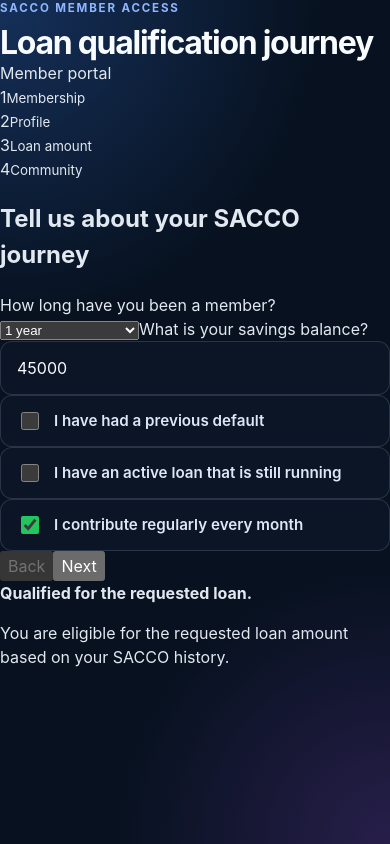
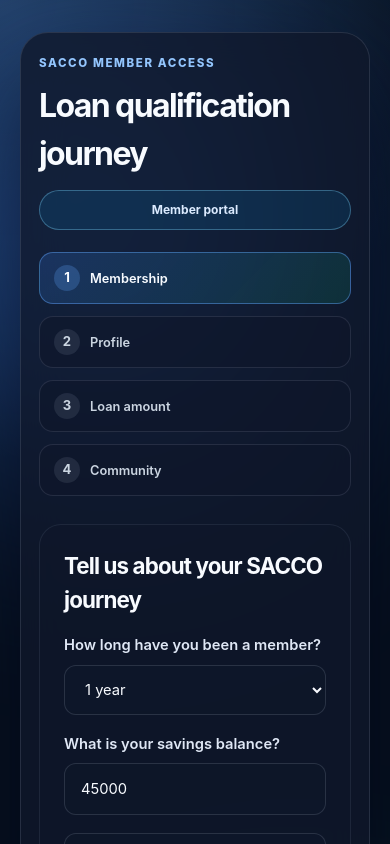
Before and after one commit to stevegilbs254-byte/sacco-system, a React app in the folder frontend/: page / in a window 390 px wide. Shown: the top 844 px of the page. Built offline with nearby package versions, Linux system fonts and the light colour scheme; the HTML template or start-up script is replaced by a standard one.

Commit message:
Add the new dark modern styling for the SACCO qualification flow and community feedback area.

```diff
--- a/frontend/src/App.css
+++ b/frontend/src/App.css
@@ -1,17 +1,5 @@
 * {
   box-sizing: border-box;
-}
-
-:root {
-  font-family: 'Inter', 'Segoe UI', sans-serif;
-  line-height: 1.5;
-  font-weight: 400;
-  color: #e2e8f0;
-  background: #07111f;
-  font-synthesis: none;
-  text-rendering: optimizeLegibility;
-  -webkit-font-smoothing: antialiased;
-  -moz-osx-font-smoothing: grayscale;
 }
 
 html,
@@ -23,18 +11,22 @@
 
 body {
   min-height: 100vh;
+  font-family: 'Inter', 'Segoe UI', sans-serif;
   background:
-    radial-gradient(circle at top left, rgba(59, 130, 246, 0.28), transparent 35%),
-    radial-gradient(circle at bottom right, rgba(168, 85, 247, 0.2), transparent 30%),
+    radial-gradient(circle at top left, rgba(96, 165, 250, 0.3), transparent 30%),
+    radial-gradient(circle at bottom right, rgba(45, 212, 191, 0.2), transparent 30%),
     #07111f;
+  color: #e2e8f0;
 }
 
 button,
-input {
+input,
+select,
+textarea {
   font: inherit;
 }
 
-.page-shell {
+.qualification-shell {
   position: relative;
   min-height: 100vh;
   display: grid;
@@ -43,166 +35,186 @@
   overflow: hidden;
 }
 
-.glow {
+.page-glow {
   position: absolute;
   width: 420px;
   height: 420px;
   border-radius: 50%;
-  filter: blur(110px);
-  opacity: 0.42;
-  z-index: 0;
+  filter: blur(120px);
+  opacity: 0.5;
 }
 
-.glow-left {
-  left: -120px;
-  top: 80px;
+.page-glow--left {
+  left: -100px;
+  top: 60px;
   background: rgba(59, 130, 246, 0.9);
 }
 
-.glow-right {
-  right: -100px;
-  bottom: 80px;
-  background: rgba(168, 85, 247, 0.9);
+.page-glow--right {
+  right: -110px;
+  bottom: 60px;
+  background: rgba(16, 185, 129, 0.8);
 }
 
-.loan-card {
+.app-card {
   position: relative;
   z-index: 1;
   width: min(100%, 980px);
-  padding: 32px;
-  background: rgba(15, 23, 42, 0.72);
-  border: 1px solid rgba(148, 163, 184, 0.2);
+  background: rgba(15, 23, 42, 0.8);
+  border: 1px solid rgba(148, 163, 184, 0.18);
   border-radius: 28px;
-  box-shadow: 0 30px 80px rgba(15, 23, 42, 0.5);
-  backdrop-filter: blur(18px);
+  box-shadow: 0 40px 100px rgba(2, 6, 23, 0.7);
+  padding: 28px;
+  backdrop-filter: blur(20px);
 }
 
-.header-band {
+.topbar {
   display: flex;
+  align-items: flex-start;
   justify-content: space-between;
-  align-items: flex-start;
-  gap: 16px;
-  margin-bottom: 28px;
+  gap: 12px;
+  margin-bottom: 22px;
 }
 
 .eyebrow {
-  margin: 0 0 8px;
-  color: #8fb7ff;
+  margin: 0 0 10px;
+  font-size: 0.72rem;
+  font-weight: 800;
+  letter-spacing: 0.14em;
   text-transform: uppercase;
-  letter-spacing: 0.16em;
-  font-size: 0.72rem;
-  font-weight: 700;
+  color: #93c5fd;
 }
 
 h1 {
   margin: 0;
+  font-size: clamp(2rem, 3vw, 3rem);
+  letter-spacing: -0.05em;
   color: #f8fbff;
-  font-size: clamp(2rem, 2vw + 1rem, 3rem);
-  line-height: 1.12;
+}
+
+.badge {
+  display: inline-flex;
+  align-items: center;
+  justify-content: center;
+  padding: 10px 14px;
+  border-radius: 999px;
+  background: rgba(14, 165, 233, 0.12);
+  border: 1px solid rgba(125, 211, 252, 0.35);
+  color: #dbeafe;
+  font-size: 0.75rem;
+  font-weight: 700;
+}
+
+.stepper {
+  display: grid;
+  grid-template-columns: repeat(4, minmax(0, 1fr));
+  gap: 12px;
+  margin-bottom: 28px;
+}
+
+.step {
+  display: flex;
+  align-items: center;
+  gap: 10px;
+  padding: 12px 14px;
+  border-radius: 14px;
+  border: 1px solid rgba(148, 163, 184, 0.16);
+  background: rgba(15, 23, 42, 0.6);
+  color: #cbd5e1;
+}
+
+.step span {
+  display: inline-flex;
+  align-items: center;
+  justify-content: center;
+  width: 26px;
+  height: 26px;
+  border-radius: 50%;
+  background: rgba(148, 163, 184, 0.14);
+  font-size: 0.82rem;
+  font-weight: 700;
+}
+
+.step small {
+  font-size: 0.8rem;
+  font-weight: 600;
+}
+
+.step.active {
+  background: linear-gradient(135deg, rgba(59, 130, 246, 0.2), rgba(16, 185, 129, 0.15));
+  border-color: rgba(96, 165, 250, 0.45);
+  color: #f8fbff;
+}
+
+.step.active span {
+  background: rgba(96, 165, 250, 0.25);
+}
+
+.panel {
+  background: rgba(15, 23, 42, 0.5);
+  border: 1px solid rgba(148, 163, 184, 0.12);
+  border-radius: 22px;
+  padding: 24px;
+}
+
+.panel h2,
+.comment-box h3 {
+  margin: 0 0 18px;
+  color: #f8fbff;
+  font-size: clamp(1.4rem, 2vw, 2rem);
   letter-spacing: -0.04em;
 }
 
-.status-pill {
-  padding: 9px 14px;
-  border-radius: 999px;
-  font-size: 0.76rem;
-  font-weight: 700;
-  letter-spacing: 0.03em;
-  border: 1px solid rgba(125, 211, 252, 0.4);
-  background: rgba(14, 165, 233, 0.12);
-  color: #dff7ff;
+.question-grid {
+  display: grid;
+  grid-template-columns: repeat(2, minmax(0, 1fr));
+  gap: 18px;
 }
 
-.summary-grid {
-  display: grid;
-  grid-template-columns: repeat(3, minmax(0, 1fr));
-  gap: 16px;
+.single-column {
+  grid-template-columns: 1fr;
 }
 
-.summary-box {
-  padding: 20px 18px;
-  border-radius: 18px;
-  background: rgba(15, 118, 110, 0.08);
-  border: 1px solid rgba(148, 163, 184, 0.18);
+.field-box {
   display: flex;
   flex-direction: column;
   gap: 8px;
+  font-size: 0.92rem;
+  color: #dfe7f5;
 }
 
-.summary-box span {
-  color: #cbd5e1;
-  font-size: 0.8rem;
+.field-box span {
+  font-weight: 600;
 }
 
-.summary-box strong {
-  color: #f8fbff;
-  font-size: clamp(1.1rem, 1vw + 0.8rem, 1.7rem);
-}
-
-.summary-box--primary {
-  background: linear-gradient(135deg, rgba(34, 197, 94, 0.14), rgba(14, 165, 233, 0.14));
-  border-color: rgba(96, 165, 250, 0.4);
-}
-
-.qualification-form {
-  display: grid;
-  gap: 18px;
-  margin-top: 28px;
-}
-
-.field-row {
-  display: grid;
-  grid-template-columns: repeat(2, minmax(0, 1fr));
-  gap: 16px;
-}
-
-.field-group {
-  display: flex;
-  flex-direction: column;
-  gap: 8px;
-}
-
-.field-group label,
-.checkbox-box span {
-  color: #dfe7f5;
-  font-weight: 600;
-  font-size: 0.95rem;
-}
-
-input {
+input,
+select,
+textarea {
   width: 100%;
-  background: rgba(15, 23, 42, 0.7);
-  border: 1px solid rgba(148, 163, 184, 0.22);
+  border: 1px solid rgba(148, 163, 184, 0.2);
   border-radius: 12px;
   padding: 14px 16px;
   color: #f8fbff;
-  transition: all 0.2s ease;
+  background: rgba(15, 23, 42, 0.7);
+  transition: border-color 0.2s ease, box-shadow 0.2s ease;
 }
 
-input::placeholder {
-  color: #94a3b8;
-}
-
-input:focus {
+input:focus,
+select:focus,
+textarea:focus {
   outline: none;
   border-color: rgba(96, 165, 250, 0.9);
   box-shadow: 0 0 0 4px rgba(59, 130, 246, 0.15);
 }
 
-.field-row--inline {
-  align-items: end;
-}
-
 .checkbox-box {
-  display: flex;
+  flex-direction: row !important;
   align-items: center;
   gap: 12px;
-  min-height: 52px;
-  padding: 0 16px;
+  padding: 15px 16px;
   background: rgba(15, 23, 42, 0.7);
-  border: 1px solid rgba(148, 163, 184, 0.22);
+  border: 1px solid rgba(148, 163, 184, 0.2);
   border-radius: 12px;
-  cursor: pointer;
 }
 
 .checkbox-box input {
@@ -211,116 +223,199 @@
   accent-color: #22c55e;
 }
 
-.button-row {
+.footer-actions {
   display: flex;
+  justify-content: space-between;
+  gap: 14px;
+  margin-top: 22px;
+}
+
+.nav-btn,
+.primary-btn {
+  border: none;
+  border-radius: 12px;
+  padding: 14px 20px;
+  font-weight: 800;
+  cursor: pointer;
+  transition: transform 0.2s ease, opacity 0.2s ease;
+}
+
+.nav-btn:hover,
+.primary-btn:hover {
+  transform: translateY(-1px);
+}
+
+.nav-btn.primary,
+.primary-btn {
+  background: linear-gradient(135deg, #22c55e, #14b8a6);
+  color: white;
+  box-shadow: 0 16px 26px rgba(34, 197, 94, 0.25);
+}
+
+.nav-btn.secondary {
+  background: rgba(148, 163, 184, 0.08);
+  border: 1px solid rgba(148, 163, 184, 0.18);
+  color: #e2e8f0;
+}
+
+.nav-btn:disabled {
+  opacity: 0.45;
+  cursor: not-allowed;
+  transform: none;
+}
+
+.result-banner {
+  margin-top: 22px;
+  padding: 16px 18px;
+  border-radius: 14px;
+  background: rgba(14, 116, 144, 0.1);
+  border: 1px solid rgba(45, 212, 191, 0.2);
+}
+
+.result-banner strong {
+  color: #f8fbff;
+}
+
+.result-banner p {
+  margin: 8px 0 0;
+  color: #dbeafe;
+}
+
+.community-panel {
+  display: grid;
+  gap: 20px;
+}
+
+.community-header {
+  display: flex;
+  justify-content: space-between;
+  align-items: center;
   gap: 12px;
+}
+
+.result-pill {
+  padding: 9px 12px;
+  border-radius: 999px;
+  font-size: 0.75rem;
+  font-weight: 800;
+  letter-spacing: 0.08em;
+  text-transform: uppercase;
+}
+
+.result-pill.success {
+  background: rgba(34, 197, 94, 0.12);
+  color: #bbf7d0;
+  border: 1px solid rgba(34, 197, 94, 0.3);
+}
+
+.result-pill.warn {
+  background: rgba(245, 158, 11, 0.12);
+  color: #fde68a;
+  border: 1px solid rgba(245, 158, 11, 0.35);
+}
+
+.summary-boxes {
+  display: grid;
+  grid-template-columns: repeat(3, minmax(0, 1fr));
+  gap: 12px;
+}
+
+.mini-stat {
+  padding: 16px 14px;
+  border-radius: 14px;
+  background: rgba(15, 23, 42, 0.8);
+  border: 1px solid rgba(148, 163, 184, 0.14);
+  display: flex;
+  flex-direction: column;
+  gap: 6px;
+}
+
+.mini-stat span {
+  color: #cbd5e1;
+  font-size: 0.76rem;
+}
+
+.mini-stat strong {
+  color: #f8fbff;
+  font-size: 1.1rem;
+}
+
+.member-list,
+.comment-list {
+  display: grid;
+  gap: 12px;
+}
+
+.member-item,
+.comment-item {
+  display: flex;
+  justify-content: space-between;
+  align-items: center;
+  gap: 12px;
+  padding: 12px 14px;
+  border-radius: 14px;
+  border: 1px solid rgba(148, 163, 184, 0.14);
+  background: rgba(15, 23, 42, 0.7);
+}
+
+.member-item strong,
+.comment-item strong {
+  color: #f8fbff;
+}
+
+.member-item small,
+.comment-item p {
+  display: block;
+  color: #cbd5e1;
   margin-top: 4px;
 }
 
-.primary-btn,
-.secondary-btn {
-  border: none;
-  border-radius: 12px;
-  padding: 14px 20px;
-  font-weight: 700;
-  cursor: pointer;
-  transition: transform 0.2s ease, box-shadow 0.2s ease;
+.member-meta {
+  display: flex;
+  align-items: center;
+  gap: 12px;
+  color: #dbeafe;
+  font-size: 0.78rem;
 }
 
-.primary-btn {
-  background: linear-gradient(135deg, #22c55e, #14b8a6);
-  color: white;
-  box-shadow: 0 16px 30px rgba(34, 197, 94, 0.28);
+.comment-box {
+  display: grid;
+  gap: 12px;
 }
 
-.secondary-btn {
-  background: rgba(148, 163, 184, 0.08);
-  color: #e2e8f0;
-  border: 1px solid rgba(148, 163, 184, 0.2);
+.comment-box textarea {
+  resize: vertical;
+  min-height: 100px;
 }
 
-.primary-btn:hover,
-.secondary-btn:hover {
-  transform: translateY(-1px);
+.comment-item {
+  display: block;
 }
 
-.result-panel {
-  margin-top: 28px;
-  padding: 22px 24px;
-  border-radius: 18px;
-  border: 1px solid;
-}
-
-.result-panel--success {
-  background: rgba(34, 197, 94, 0.08);
-  border-color: rgba(34, 197, 94, 0.35);
-}
-
-.result-panel--warning {
-  background: rgba(245, 158, 11, 0.08);
-  border-color: rgba(245, 158, 11, 0.35);
-}
-
-.result-badge {
-  display: inline-flex;
-  padding: 6px 12px;
-  border-radius: 999px;
-  background: rgba(148, 163, 184, 0.12);
-  font-size: 0.76rem;
-  font-weight: 800;
-  text-transform: uppercase;
-  letter-spacing: 0.08em;
-  color: #f8fbff;
-}
-
-.result-panel h2 {
-  margin: 14px 0 8px;
-  color: #f8fbff;
-  font-size: clamp(1.2rem, 1vw + 0.8rem, 1.8rem);
-}
-
-.result-panel p {
-  margin: 0;
-  color: #dfe7f5;
-}
-
-.result-meta {
-  display: flex;
-  justify-content: space-between;
-  gap: 12px;
-  margin-top: 16px;
-  padding-top: 14px;
-  border-top: 1px solid rgba(148, 163, 184, 0.18);
-  color: #cbd5e1;
-  font-size: 0.9rem;
-  flex-wrap: wrap;
+.comment-item p {
+  margin: 8px 0 0;
 }
 
 @media (max-width: 760px) {
-  .loan-card {
+  .app-card {
     padding: 22px 18px;
   }
 
-  .header-band {
+  .topbar,
+  .community-header,
+  .footer-actions {
     flex-direction: column;
-    align-items: flex-start;
+    align-items: stretch;
   }
 
-  .summary-grid,
-  .field-row {
+  .stepper,
+  .question-grid,
+  .summary-boxes {
     grid-template-columns: 1fr;
   }
 
-  .button-row {
-    flex-direction: column;
-  }
-
-  .primary-btn,
-  .secondary-btn {
+  .nav-btn,
+  .primary-btn {
     width: 100%;
   }
-
-  .result-meta {
-    flex-direction: column;
-  }
 }
```
